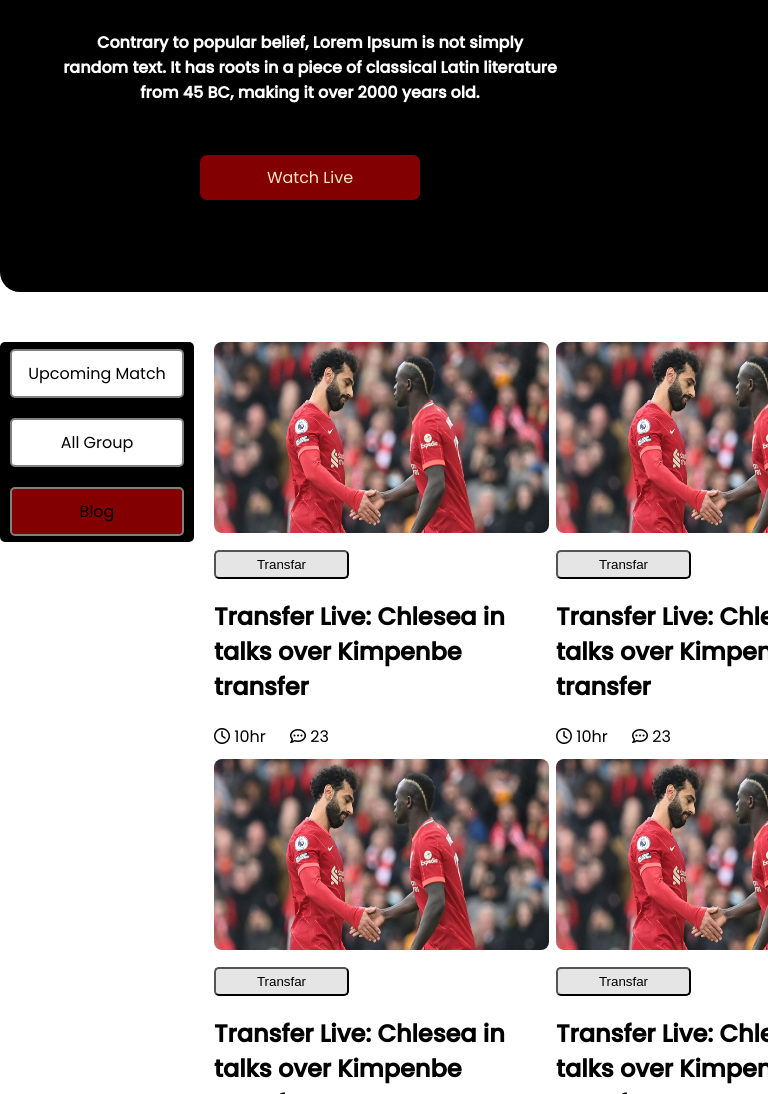
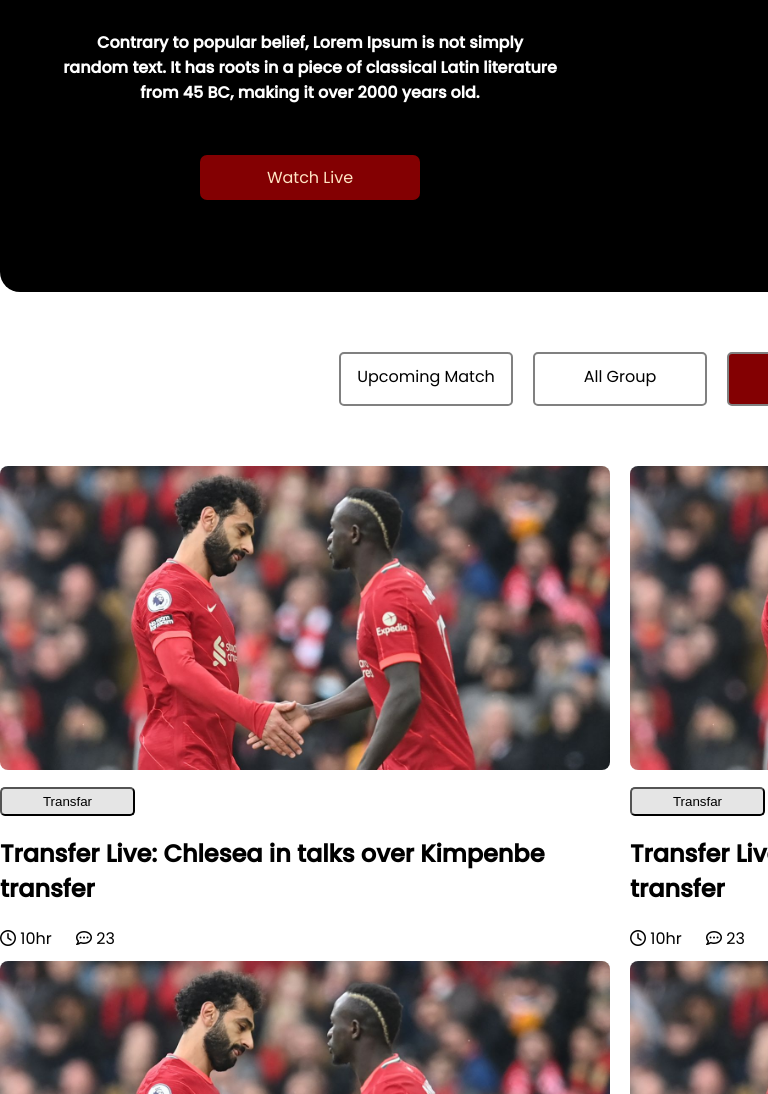
Before and after one commit to Evenbabu/2nd-Assignment, a plain HTML site: page index.html in a window 768 px wide. Shown: the part 206-1300 px from the top of the page. Drawn offline with Linux system fonts and the light colour scheme; some icons are missing.

Commit message:
rat 4ta baja ghomai nai completed

```diff
--- a/styles.css
+++ b/styles.css
@@ -47,9 +47,9 @@ body {
 }
 
 .middle-section {
+    display: flex;
     margin: auto;
     margin-top: 50px;
-    display: flex;
     width: 1240px;
     overflow: hidden;
 }
@@ -71,9 +71,7 @@ body {
     height: 191px;
     border-radius: 8px;
 }
-.font{
-    padding-bottom: 10px;
-}
+
 
 .side-bar {
     display: flex;
@@ -99,7 +97,9 @@ body {
     text-align: center;
     border-radius: 5px;
 }
-
+.font{
+    padding-bottom: 10px;
+}
 .side-bar-box a {
     text-decoration: none;
     color: black;
@@ -149,7 +149,7 @@ hr {
 
 
 
-
+/*mobile responsivness*/
 
 @media only screen and (max-width:688px) {
     .banner {
@@ -172,7 +172,10 @@ hr {
     }
 
     .side-bar {
-        margin-left: 100px;
+        width: 100%;
+        margin-bottom: 50px;
+        align-items: center;
+        background-color: white;
     }
 
     .blogs {
@@ -182,6 +185,7 @@ hr {
 
     .blog .blog-banner img {
         width: 100%;
+        height: 100%;
     }
 
 
@@ -194,3 +198,35 @@ hr {
         width: 50%;
     }
 }
+/*tab responsiveness*/
+@media only screen and (min-width:689px) and (max-width:992px) {
+
+.side-bar {
+    display: flex;
+    width: 100%;
+    color: white;
+    height: 100%;
+    align-items: center;
+    margin-bottom: 50px;
+    justify-content: center;
+    flex-direction: row;
+    background-color: white;
+
+
+    }
+    .middle-section{
+        display: flex;
+        flex-direction: column;
+    }
+    .blogs{
+        grid-template-columns: repeat(2, 1fr);
+        column-gap: 20px;
+    }
+    .blog .blog-banner img{
+        width: 100%;
+        height: 100%;
+    }
+    footer{
+        width: 1240px;
+    }
+}
```
Also changed, not shown: index.html (+2 -1 lines).
